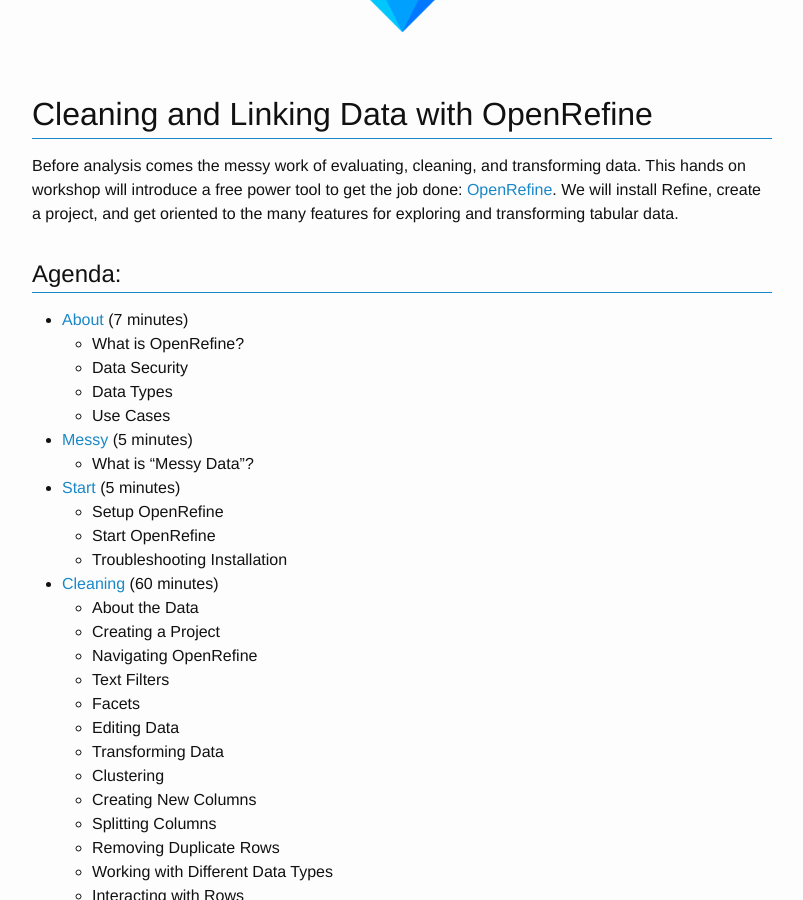
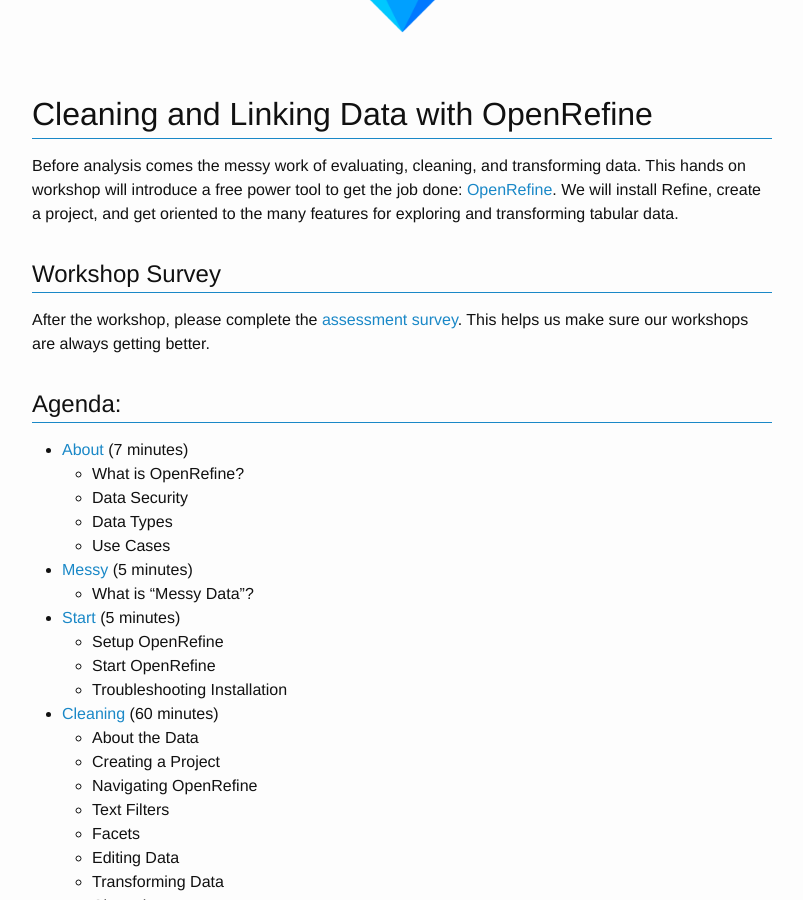
Before and after one commit to mbolam/DSWS_OpenRefine, a Jekyll site: the page built from index.md, in a window 1280 px wide and 900 px high, scrolled down 443 px. Shown: the whole window, without its empty margins (238-1041 px from the left). Built offline with Jekyll 4.4.1, drawn with Linux system fonts in a browser that asks for light colours.

Commit message:
Update index.md

```diff
--- a/index.md
+++ b/index.md
@@ -7,6 +7,10 @@ layout: default
 # Cleaning and Linking Data with OpenRefine
 
 Before analysis comes the messy work of evaluating, cleaning, and transforming data. This hands on workshop will introduce a free power tool to get the job done: [OpenRefine](http://openrefine.org/index.html). We will install Refine, create a project, and get oriented to the many features for exploring and transforming tabular data.
+
+## Workshop Survey
+
+After the workshop, please complete the [assessment survey](http://bit.ly/dss_fall2019). This helps us make sure our workshops are always getting better.
 
 ## Agenda:
 * [About](1-about.html) (7 minutes)
```
